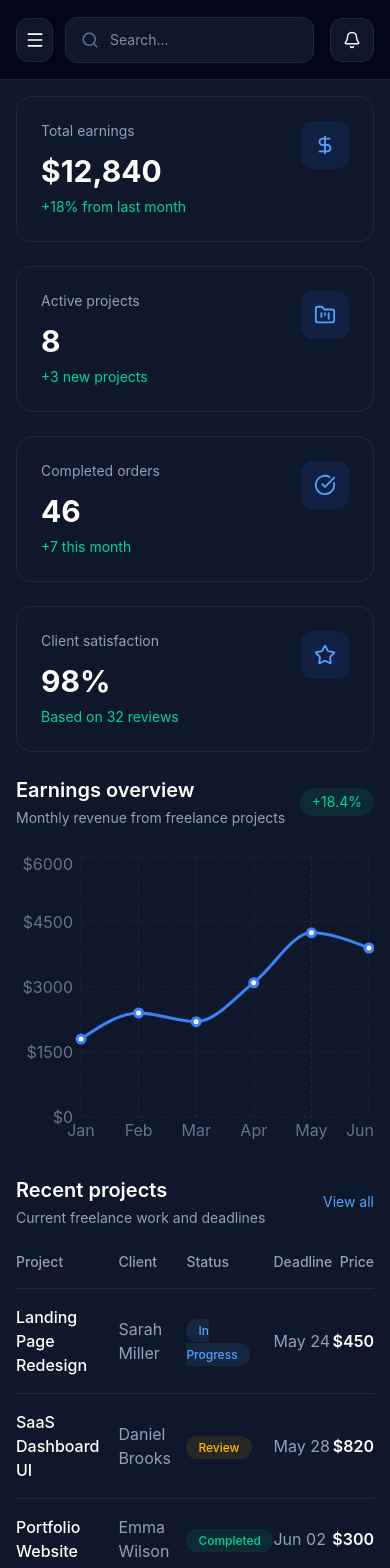
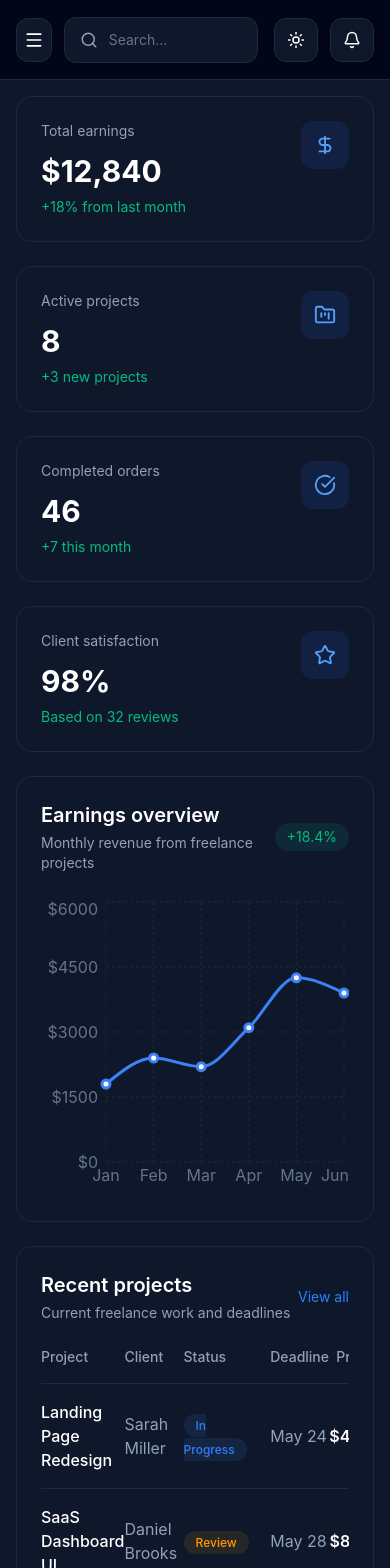
Before and after one commit to BohdanBedrynets/freelancer-dashboard, a React (Vite) app: page / in a window 390 px wide. Shown: the top 1568 px of the page. Built offline with nearby package versions, Linux system fonts and the light colour scheme.

Commit message:
Add complete light and dark theme system

```diff
--- a/src/App.jsx
+++ b/src/App.jsx
@@ -1,4 +1,4 @@
-import { useState } from "react"
+import { useEffect, useState } from "react"
 
 import Sidebar from "./layout/Sidebar"
 import Topbar from "./layout/Topbar"
@@ -12,29 +12,54 @@ import ClientsSection from "./sections/ClientsSection"
 export default function App() {
   const [isSidebarOpen, setIsSidebarOpen] = useState(false)
 
+  const [theme, setTheme] = useState(() => {
+    return localStorage.getItem("theme") || "dark"
+  })
+
+  const isDark = theme === "dark"
+
+  const cardClass = isDark
+    ? "dashboard-card dashboard-card-dark"
+    : "dashboard-card dashboard-card-light"
+
+  useEffect(() => {
+    localStorage.setItem("theme", theme)
+  }, [theme])
+
   return (
-    <div className="min-h-screen bg-[#0f172a] text-white flex">
+    <div
+      className={`min-h-screen flex transition-colors duration-300 ${
+        isDark ? "app-bg" : "app-bg-light"
+      }`}
+    >
       <Sidebar
         isSidebarOpen={isSidebarOpen}
         setIsSidebarOpen={setIsSidebarOpen}
+        isDark={isDark}
       />
 
       <div className="flex-1 flex flex-col">
-        <Topbar setIsSidebarOpen={setIsSidebarOpen} />
+        <Topbar
+          setIsSidebarOpen={setIsSidebarOpen}
+          theme={theme}
+          setTheme={setTheme}
+          isDark={isDark}
+        />
 
         <main className="p-4 sm:p-6 xl:p-8 space-y-6 xl:space-y-8">
-          <StatsSection />
-          <ChartSection />
+          <StatsSection isDark={isDark} cardClass={cardClass} />
+
+          <ChartSection isDark={isDark} cardClass={cardClass} />
 
           <div className="grid grid-cols-1 xl:grid-cols-4 gap-6">
             <div className="xl:col-span-3">
-              <ProjectsSection />
+              <ProjectsSection isDark={isDark} cardClass={cardClass} />
             </div>
 
-            <TasksSection />
+            <TasksSection isDark={isDark} cardClass={cardClass} />
           </div>
 
-          <ClientsSection />
+          <ClientsSection isDark={isDark} cardClass={cardClass} />
         </main>
       </div>
     </div>
--- a/src/components/StatCard.jsx
+++ b/src/components/StatCard.jsx
@@ -1,9 +1,29 @@
-export default function StatCard({ title, value, change, icon: Icon }) {
+export default function StatCard({
+  title,
+  value,
+  change,
+  icon: Icon,
+  isDark,
+}) {
+  const cardClass = isDark
+    ? "bg-slate-900 border-slate-800 text-white"
+    : "bg-white border-slate-200 text-slate-900"
+
+  const mutedText = isDark
+    ? "text-slate-400"
+    : "text-slate-500"
+
+  const iconBox = isDark
+    ? "bg-blue-500/10 text-blue-400"
+    : "bg-blue-100 text-blue-600"
+
   return (
-    <div className="bg-slate-900 border border-slate-800 rounded-2xl p-6">
+    <div
+      className={`border rounded-2xl p-6 transition-colors duration-300 ${cardClass}`}
+    >
       <div className="flex items-start justify-between">
         <div>
-          <p className="text-sm text-slate-400">
+          <p className={`text-sm ${mutedText}`}>
             {title}
           </p>
 
@@ -11,12 +31,14 @@ export default function StatCard({ title, value, change, icon: Icon }) {
             {value}
           </h3>
 
-          <p className="text-sm text-emerald-400 mt-2">
+          <p className="text-sm text-emerald-500 mt-2">
             {change}
           </p>
         </div>
 
-        <div className="w-12 h-12 rounded-xl bg-blue-500/10 text-blue-400 flex items-center justify-center">
+        <div
+          className={`w-12 h-12 rounded-xl flex items-center justify-center ${iconBox}`}
+        >
           <Icon size={22} />
         </div>
       </div>
--- a/src/layout/Topbar.jsx
+++ b/src/layout/Topbar.jsx
@@ -1,43 +1,100 @@
-import { Bell, Menu, Search } from "lucide-react"
+import {
+  Bell,
+  Menu,
+  Moon,
+  Search,
+  Sun,
+} from "lucide-react"
 
-export default function Topbar({ setIsSidebarOpen }) {
+export default function Topbar({
+  setIsSidebarOpen,
+  isDark,
+  theme,
+  setTheme,
+}) {
+  const inputClass = isDark
+    ? "bg-slate-900 border-slate-800 text-white placeholder:text-slate-500 focus:border-blue-500"
+    : "bg-white border-slate-200 text-slate-900 placeholder:text-slate-400 focus:border-blue-500"
+
+  const headerClass = isDark
+    ? "bg-slate-950 border-slate-800 text-white"
+    : "bg-white border-slate-200 text-slate-900"
+
+  const buttonClass = isDark
+    ? "bg-slate-900 border-slate-800 hover:bg-slate-800 text-white"
+    : "bg-slate-100 border-slate-200 hover:bg-slate-200 text-slate-900"
+
+  const profileClass = isDark
+    ? "bg-slate-900 border-slate-800"
+    : "bg-slate-100 border-slate-200"
+
+  const mutedText = isDark
+    ? "text-slate-400"
+    : "text-slate-500"
+
+  function toggleTheme() {
+    setTheme(theme === "dark" ? "light" : "dark")
+  }
+
   return (
-    <header className="h-20 border-b border-slate-800 bg-slate-950 px-4 sm:px-6 flex items-center justify-between">
+    <header
+      className={`h-20 border-b px-4 sm:px-6 flex items-center justify-between transition-colors duration-300 ${headerClass}`}
+    >
       <div className="flex items-center gap-3 w-full max-w-md">
         <button
           onClick={() => setIsSidebarOpen(true)}
-          className="lg:hidden w-11 h-11 rounded-xl bg-slate-900 border border-slate-800 flex items-center justify-center"
+          className={`lg:hidden w-11 h-11 rounded-xl border flex items-center justify-center transition ${buttonClass}`}
         >
           <Menu size={20} />
         </button>
 
         <div className="relative w-full">
           <Search
-            className="absolute left-4 top-1/2 -translate-y-1/2 text-slate-500"
+            className={`absolute left-4 top-1/2 -translate-y-1/2 ${mutedText}`}
             size={18}
           />
 
           <input
             type="text"
             placeholder="Search..."
-            className="w-full bg-slate-900 border border-slate-800 rounded-xl pl-11 pr-4 py-3 outline-none text-sm focus:border-blue-500 transition"
+            className={`w-full border rounded-xl pl-11 pr-4 py-3 outline-none text-sm transition ${inputClass}`}
           />
         </div>
       </div>
 
       <div className="flex items-center gap-3 ml-4">
-        <button className="w-11 h-11 rounded-xl bg-slate-900 border border-slate-800 flex items-center justify-center hover:bg-slate-800 transition">
+        <button
+          onClick={toggleTheme}
+          className={`w-11 h-11 rounded-xl border flex items-center justify-center transition ${buttonClass}`}
+        >
+          {isDark ? (
+            <Sun size={18} />
+          ) : (
+            <Moon size={18} />
+          )}
+        </button>
+
+        <button
+          className={`w-11 h-11 rounded-xl border flex items-center justify-center transition ${buttonClass}`}
+        >
           <Bell size={18} />
         </button>
 
-        <div className="hidden sm:flex items-center gap-3 bg-slate-900 border border-slate-800 rounded-xl px-3 py-2">
-          <div className="w-10 h-10 rounded-full bg-blue-500 flex items-center justify-center font-bold">
+        <div
+          className={`hidden sm:flex items-center gap-3 border rounded-xl px-3 py-2 transition ${profileClass}`}
+        >
+          <div className="w-10 h-10 rounded-full bg-blue-500 text-white flex items-center justify-center font-bold">
             B
           </div>
 
           <div>
-            <p className="font-medium">Bohdan</p>
-            <p className="text-xs text-slate-400">Frontend Developer</p>
+            <p className="font-medium">
+              Bohdan
+            </p>
+
+            <p className={`text-xs ${mutedText}`}>
+              Frontend Developer
+            </p>
           </div>
         </div>
       </div>
--- a/src/sections/ChartSection.jsx
+++ b/src/sections/ChartSection.jsx
@@ -10,7 +10,11 @@ import {
   CartesianGrid,
 } from "recharts"
 
-export default function ChartSection({ cardClass }) {
+export default function ChartSection({ cardClass, isDark }) {
+  const mutedText = isDark ? "text-slate-400" : "text-slate-500"
+  const gridColor = isDark ? "#1e293b" : "#cbd5e1"
+  const axisColor = isDark ? "#64748b" : "#475569"
+
   return (
     <section className={cardClass}>
       <div className="flex items-center justify-between mb-6">
@@ -19,12 +23,12 @@ export default function ChartSection({ cardClass }) {
             Earnings overview
           </h2>
 
-          <p className="text-sm text-slate-400 mt-1">
+          <p className={`text-sm mt-1 ${mutedText}`}>
             Monthly revenue from freelance projects
           </p>
         </div>
 
-        <span className="text-sm text-emerald-400 bg-emerald-400/10 px-3 py-1 rounded-full">
+        <span className="text-sm text-emerald-500 bg-emerald-400/10 px-3 py-1 rounded-full">
           +18.4%
         </span>
       </div>
@@ -32,17 +36,17 @@ export default function ChartSection({ cardClass }) {
       <div className="h-[300px] min-w-0">
         <ResponsiveContainer width="100%" height={300}>
           <LineChart data={earningsData}>
-            <CartesianGrid strokeDasharray="3 3" stroke="#1e293b" />
+            <CartesianGrid strokeDasharray="3 3" stroke={gridColor} />
 
             <XAxis
               dataKey="month"
-              stroke="#64748b"
+              stroke={axisColor}
               tickLine={false}
               axisLine={false}
             />
 
             <YAxis
-              stroke="#64748b"
+              stroke={axisColor}
               tickLine={false}
               axisLine={false}
               tickFormatter={(value) => `$${value}`}
@@ -50,10 +54,10 @@ export default function ChartSection({ cardClass }) {
 
             <Tooltip
               contentStyle={{
-                backgroundColor: "#0f172a",
-                border: "1px solid #334155",
+                backgroundColor: isDark ? "#0f172a" : "#ffffff",
+                border: isDark ? "1px solid #334155" : "1px solid #cbd5e1",
                 borderRadius: "12px",
-                color: "#fff",
+                color: isDark ? "#fff" : "#0f172a",
               }}
               formatter={(value) => [`$${value}`, "Earnings"]}
             />
--- a/src/sections/ClientsSection.jsx
+++ b/src/sections/ClientsSection.jsx
@@ -2,31 +2,45 @@ import { clients } from "../data/mockData"
 
 function getStatusStyle(status) {
   if (status === "Completed") {
-    return "bg-emerald-400/10 text-emerald-400"
+    return "bg-emerald-400/10 text-emerald-500"
   }
 
   if (status === "Review") {
-    return "bg-amber-400/10 text-amber-400"
+    return "bg-amber-400/10 text-amber-500"
   }
 
-  return "bg-blue-400/10 text-blue-400"
+  return "bg-blue-400/10 text-blue-500"
 }
 
-export default function ClientsSection() {
+export default function ClientsSection({ isDark }) {
+  const sectionClass = isDark
+    ? "bg-slate-900 border-slate-800 text-white"
+    : "bg-white border-slate-200 text-slate-900"
+
+  const cardClass = isDark
+    ? "bg-slate-950/50 border-slate-800 hover:bg-slate-800/40"
+    : "bg-slate-50 border-slate-200 hover:bg-slate-100"
+
+  const mutedText = isDark ? "text-slate-400" : "text-slate-500"
+  const softMutedText = isDark ? "text-slate-500" : "text-slate-400"
+  const projectText = isDark ? "text-slate-200" : "text-slate-800"
+
   return (
-    <section className="bg-slate-900 border border-slate-800 rounded-2xl p-6">
+    <section
+      className={`rounded-2xl border p-6 transition-colors duration-300 ${sectionClass}`}
+    >
       <div className="flex items-center justify-between mb-6">
         <div>
           <h2 className="text-xl font-semibold">
             Clients
           </h2>
 
-          <p className="text-sm text-slate-400 mt-1">
+          <p className={`text-sm mt-1 ${mutedText}`}>
             Recent clients and project status
           </p>
         </div>
 
-        <button className="text-sm text-blue-400 hover:text-blue-300">
+        <button className="text-sm text-blue-500 hover:text-blue-400">
           Manage clients
         </button>
       </div>
@@ -35,10 +49,10 @@ export default function ClientsSection() {
         {clients.map((client) => (
           <div
             key={client.name}
-            className="bg-slate-950/50 border border-slate-800 rounded-2xl p-5 hover:bg-slate-800/40 transition"
+            className={`border rounded-2xl p-5 transition ${cardClass}`}
           >
             <div className="flex items-center gap-3 mb-5">
-              <div className="w-11 h-11 rounded-full bg-blue-500/10 text-blue-400 flex items-center justify-center font-bold">
+              <div className="w-11 h-11 rounded-full bg-blue-500/10 text-blue-500 flex items-center justify-center font-bold">
                 {client.initials}
               </div>
 
@@ -47,7 +61,7 @@ export default function ClientsSection() {
                   {client.name}
                 </h3>
 
-                <p className="text-sm text-slate-400">
+                <p className={`text-sm ${mutedText}`}>
                   {client.country}
                 </p>
               </div>
@@ -55,11 +69,11 @@ export default function ClientsSection() {
 
             <div className="space-y-3">
               <div>
-                <p className="text-xs text-slate-500 mb-1">
+                <p className={`text-xs mb-1 ${softMutedText}`}>
                   Project
                 </p>
 
-                <p className="text-sm text-slate-200">
+                <p className={`text-sm ${projectText}`}>
                   {client.project}
                 </p>
               </div>
--- a/src/sections/ProjectsSection.jsx
+++ b/src/sections/ProjectsSection.jsx
@@ -2,31 +2,41 @@ import { projects } from "../data/mockData"
 
 function getStatusStyle(status) {
   if (status === "Completed") {
-    return "bg-emerald-400/10 text-emerald-400"
+    return "bg-emerald-400/10 text-emerald-500"
   }
 
   if (status === "Review") {
-    return "bg-amber-400/10 text-amber-400"
+    return "bg-amber-400/10 text-amber-500"
   }
 
-  return "bg-blue-400/10 text-blue-400"
+  return "bg-blue-400/10 text-blue-500"
 }
 
-export default function ProjectsSection({ cardClass }) {
+export default function ProjectsSection({ isDark }) {
+  const sectionClass = isDark
+    ? "bg-slate-900 border-slate-800 text-white"
+    : "bg-white border-slate-200 text-slate-900"
+
+  const mutedText = isDark ? "text-slate-400" : "text-slate-500"
+  const rowBorder = isDark ? "border-slate-800" : "border-slate-200"
+  const headText = isDark ? "text-slate-400" : "text-slate-500"
+
   return (
-    <section className={cardClass}>
+    <section
+      className={`rounded-2xl border p-6 transition-colors duration-300 ${sectionClass}`}
+    >
       <div className="flex items-center justify-between mb-6">
         <div>
           <h2 className="text-xl font-semibold">
             Recent projects
           </h2>
 
-          <p className="text-sm text-slate-400 mt-1">
+          <p className={`text-sm mt-1 ${mutedText}`}>
             Current freelance work and deadlines
           </p>
         </div>
 
-        <button className="text-sm text-blue-400 hover:text-blue-300">
+        <button className="text-sm text-blue-500 hover:text-blue-400">
           View all
         </button>
       </div>
@@ -34,7 +44,7 @@ export default function ProjectsSection({ cardClass }) {
       <div className="overflow-x-auto">
         <table className="w-full text-left">
           <thead>
-            <tr className="text-sm text-slate-400 border-b border-slate-800">
+            <tr className={`text-sm border-b ${headText} ${rowBorder}`}>
               <th className="pb-4 font-medium">Project</th>
               <th className="pb-4 font-medium">Client</th>
               <th className="pb-4 font-medium">Status</th>
@@ -47,13 +57,13 @@ export default function ProjectsSection({ cardClass }) {
             {projects.map((project) => (
               <tr
                 key={project.name}
-                className="border-b border-slate-800 last:border-0"
+                className={`border-b last:border-0 ${rowBorder}`}
               >
                 <td className="py-4 font-medium">
                   {project.name}
                 </td>
 
-                <td className="py-4 text-slate-400">
+                <td className={`py-4 ${mutedText}`}>
                   {project.client}
                 </td>
 
@@ -67,7 +77,7 @@ export default function ProjectsSection({ cardClass }) {
                   </span>
                 </td>
 
-                <td className="py-4 text-slate-400">
+                <td className={`py-4 ${mutedText}`}>
                   {project.deadline}
                 </td>
 
--- a/src/sections/StatsSection.jsx
+++ b/src/sections/StatsSection.jsx
@@ -1,4 +1,10 @@
-import { DollarSign, FolderKanban, CheckCircle, Star } from "lucide-react"
+import {
+  DollarSign,
+  FolderKanban,
+  CheckCircle,
+  Star,
+} from "lucide-react"
+
 import StatCard from "../components/StatCard"
 
 const stats = [
@@ -28,7 +34,7 @@ const stats = [
   },
 ]
 
-export default function StatsSection() {
+export default function StatsSection({ isDark }) {
   return (
     <section className="grid grid-cols-1 md:grid-cols-2 xl:grid-cols-4 gap-6">
       {stats.map((stat) => (
@@ -38,6 +44,7 @@ export default function StatsSection() {
           value={stat.value}
           change={stat.change}
           icon={stat.icon}
+          isDark={isDark}
         />
       ))}
     </section>
--- a/src/sections/TasksSection.jsx
+++ b/src/sections/TasksSection.jsx
@@ -7,32 +7,38 @@ const defaultTasks = [
   { id: 4, title: "Update portfolio case study", completed: false },
 ]
 
-export default function TasksSection() {
+export default function TasksSection({ isDark }) {
   const [tasks, setTasks] = useState(() => {
     const savedTasks = localStorage.getItem("freelancerTasks")
-
-    return savedTasks
-      ? JSON.parse(savedTasks)
-      : defaultTasks
+    return savedTasks ? JSON.parse(savedTasks) : defaultTasks
   })
 
   const [filter, setFilter] = useState("All")
 
+  const sectionClass = isDark
+    ? "bg-slate-900 border-slate-800 text-white"
+    : "bg-white border-slate-200 text-slate-900"
+
+  const mutedText = isDark ? "text-slate-400" : "text-slate-500"
+  const softMutedText = isDark ? "text-slate-500" : "text-slate-400"
+
+  const inactiveFilterClass = isDark
+    ? "bg-slate-800 text-slate-400 hover:text-white hover:bg-slate-700"
+    : "bg-slate-100 text-slate-500 hover:text-slate-900 hover:bg-slate-200"
+
+  const taskCardBase = isDark
+    ? "border-slate-800"
+    : "border-slate-200"
+
   useEffect(() => {
-    localStorage.setItem(
-      "freelancerTasks",
-      JSON.stringify(tasks)
-    )
+    localStorage.setItem("freelancerTasks", JSON.stringify(tasks))
   }, [tasks])
 
   function toggleTask(id) {
     setTasks((currentTasks) =>
       currentTasks.map((task) =>
         task.id === id
-          ? {
-              ...task,
-              completed: !task.completed,
-            }
+          ? { ...task, completed: !task.completed }
           : task
       )
     )
@@ -50,29 +56,29 @@ export default function TasksSection() {
     return tasks
   }, [tasks, filter])
 
-  const completedCount = tasks.filter(
-    (task) => task.completed
-  ).length
+  const completedCount = tasks.filter((task) => task.completed).length
 
   return (
-    <section className="bg-slate-900 border border-slate-800 rounded-2xl p-6">
+    <section
+      className={`rounded-2xl border p-6 transition-colors duration-300 ${sectionClass}`}
+    >
       <div className="flex items-start justify-between mb-6">
         <div>
-          <h2 className="text-xl font-semibold text-white">
+          <h2 className="text-xl font-semibold">
             Tasks
           </h2>
 
-          <p className="text-sm text-slate-400 mt-1">
+          <p className={`text-sm mt-1 ${mutedText}`}>
             Daily freelance workflow
           </p>
         </div>
 
         <div className="text-right">
-          <p className="text-emerald-400 text-lg font-semibold">
+          <p className="text-emerald-500 text-lg font-semibold">
             {completedCount}/{tasks.length}
           </p>
 
-          <p className="text-xs text-slate-500">
+          <p className={`text-xs ${softMutedText}`}>
             completed
           </p>
         </div>
@@ -86,7 +92,7 @@ export default function TasksSection() {
             className={`px-3 py-1 rounded-full text-sm whitespace-nowrap transition ${
               filter === item
                 ? "bg-blue-500 text-white"
-                : "bg-slate-800 text-slate-400 hover:text-white hover:bg-slate-700"
+                : inactiveFilterClass
             }`}
           >
             {item}
@@ -95,21 +101,36 @@ export default function TasksSection() {
       </div>
 
       <div className="space-y-3">
-        {filteredTasks.map((task) => (
+        {filteredTasks.map((task) => {
+          const taskCardClass = task.completed
+            ? isDark
+              ? "bg-slate-900 border-slate-800 opacity-70"
+              : "bg-slate-50 border-slate-200 opacity-80"
+            : isDark
+              ? "bg-slate-950/50 border-slate-800 hover:bg-slate-800/60"
+              : "bg-white border-slate-200 hover:bg-slate-50"
+
+          const taskTextClass = task.completed
+            ? isDark
+              ? "text-slate-500 line-through"
+              : "text-slate-400 line-through"
+            : isDark
+              ? "text-slate-200"
+              : "text-slate-800"
+
+          return (
             <button
               key={task.id}
               onClick={() => toggleTask(task.id)}
-            className={`w-full flex items-start gap-3 text-left border rounded-xl p-4 transition ${
-              task.completed
-                ? "bg-slate-900 border-slate-800 opacity-70"
-                : "bg-slate-950/50 border-slate-800 hover:bg-slate-800/60"
-            }`}
+              className={`w-full flex items-start gap-3 text-left border rounded-xl p-4 transition ${taskCardBase} ${taskCardClass}`}
             >
               <span
                 className={`mt-1 w-5 h-5 rounded-md border flex items-center justify-center flex-shrink-0 transition ${
                   task.completed
                     ? "bg-emerald-500 border-emerald-500"
-                  : "border-slate-600"
+                    : isDark
+                      ? "border-slate-600"
+                      : "border-slate-300"
                 }`}
               >
                 {task.completed && (
@@ -119,21 +140,20 @@ export default function TasksSection() {
                 )}
               </span>
 
-            <span
-              className={`text-sm transition ${
-                task.completed
-                  ? "text-slate-500 line-through"
-                  : "text-slate-200"
-              }`}
-            >
+              <span className={`text-sm transition ${taskTextClass}`}>
                 {task.title}
               </span>
             </button>
-        ))}
+          )
+        })}
 
         {filteredTasks.length === 0 && (
-          <div className="border border-dashed border-slate-700 rounded-xl p-6 text-center">
-            <p className="text-sm text-slate-500">
+          <div
+            className={`border border-dashed rounded-xl p-6 text-center ${
+              isDark ? "border-slate-700" : "border-slate-300"
+            }`}
+          >
+            <p className={`text-sm ${mutedText}`}>
               No tasks found
             </p>
           </div>
```
Also changed, not shown: src/index.css (+8 -3 lines), src/layout/Sidebar.jsx (+45 -35 lines). Lines whose indentation alone changed are shown as unchanged.
